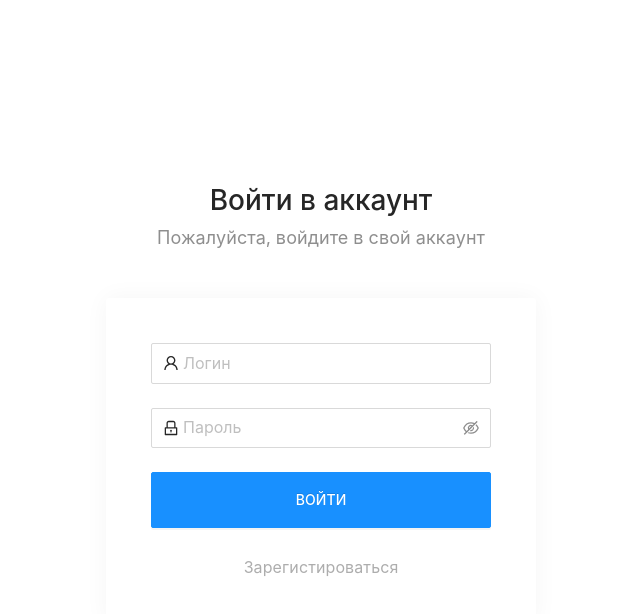
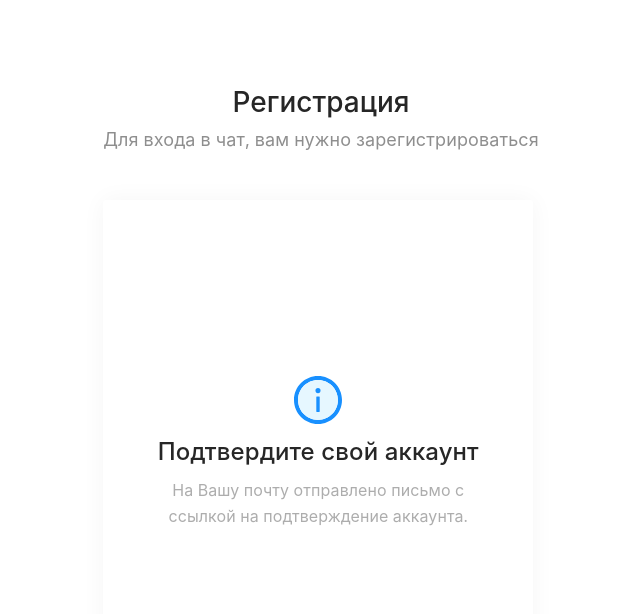
Before and after one commit to spbtne/rsclone, a React (Create React App) app in the folder chat/: page /registration in a window 1280 px wide. Shown: the top 614 px of the page, without its empty margins (319-959 px from the left). Built offline with nearby package versions, Linux system fonts and the light colour scheme.

Commit message:
add: markup regisrtration layout

```diff
--- a/chat/package.json
+++ b/chat/package.json
@@ -11,6 +11,7 @@
     "node-sass": "^4.14.1",
     "react": "^17.0.1",
     "react-dom": "^17.0.1",
+    "react-router-dom": "^5.2.0",
     "react-scripts": "4.0.1",
     "web-vitals": "^0.2.4"
   },
--- a/chat/src/App.js
+++ b/chat/src/App.js
@@ -1,11 +1,14 @@
 import React from "react";
+import { BrowserRouter as Router } from "react-router-dom";
 
 import { Auth } from "./pages/Home/indexHome";
 
 function App() {
   return (
     <div className="wrapper">
-      <Auth />
+      <Router>
+        <Auth />
+      </Router>
     </div>
   );
 }
--- /dev/null
+++ b/chat/src/modules/LoginForm/components/LoginForm.jsx
@@ -0,0 +1,67 @@
+import React from "react";
+import { Link } from "react-router-dom";
+
+import { Form, Input } from "antd";
+import {
+  UserOutlined,
+  EyeTwoTone,
+  EyeInvisibleOutlined,
+  LockOutlined,
+} from "@ant-design/icons";
+
+import { Button, Block } from "../../../components/indexComponents";
+
+function LoginForm() {
+  return (
+    <div>
+      <div className="auth__top">
+        <h2>Войти в аккаунт</h2>
+        <p>Пожалуйста, войдите в свой аккаунт</p>
+      </div>
+      <Block>
+        <Form>
+          <Form.Item
+            name="userlogin"
+            rules={[
+              {
+                required: true,
+                message: "Введите Ваш логин",
+              },
+            ]}
+          >
+            <Input size="large" placeholder="Логин" prefix={<UserOutlined />} />
+          </Form.Item>
+
+          <Form.Item
+            name="password"
+            rules={[
+              {
+                required: true,
+                message: "Введите Ваш пароль",
+              },
+            ]}
+          >
+            <Input.Password
+              size="large"
+              placeholder="Пароль"
+              prefix={<LockOutlined />}
+              iconRender={(visible) =>
+                visible ? <EyeTwoTone /> : <EyeInvisibleOutlined />
+              }
+            />
+          </Form.Item>
+          <Form.Item>
+            <Button type="primary" size="large">
+              Войти
+            </Button>
+          </Form.Item>
+          <Link to="/registration" className="auth__registration-link">
+            Зарегистироваться
+          </Link>
+        </Form>
+      </Block>
+    </div>
+  );
+}
+
+export default LoginForm;
--- /dev/null
+++ b/chat/src/modules/LoginForm/containers/LoginForm.js
@@ -0,0 +1,3 @@
+import LoginForm from '../components/LoginForm';
+
+export default LoginForm;
--- /dev/null
+++ b/chat/src/modules/LoginForm/indexLoginForm.js
@@ -0,0 +1,3 @@
+import LoginForm from './containers/LoginForm';
+
+export default LoginForm;
--- /dev/null
+++ b/chat/src/modules/RegistrationForm/components/RegistrationForm.jsx
@@ -0,0 +1,118 @@
+import React from "react";
+import { Link } from "react-router-dom";
+
+import { Form, Input } from "antd";
+import {
+  UserOutlined,
+  EyeTwoTone,
+  EyeInvisibleOutlined,
+  LockOutlined,
+  MailOutlined,
+  InfoCircleTwoTone,
+} from "@ant-design/icons";
+
+import { Button, Block } from "../../../components/indexComponents";
+
+function RegistrationForm() {
+  const success = false;
+  return (
+    <div>
+      <div className="auth__top">
+        <h2>Регистрация</h2>
+        <p>Для входа в чат, вам нужно зарегистрироваться</p>
+      </div>
+      <Block>
+        {success ? (
+          <Form>
+            <Form.Item
+              name="email"
+              rules={[
+                {
+                  required: true,
+                  message: "Введите Ваш e-mail",
+                },
+              ]}
+            >
+              <Input
+                size="large"
+                placeholder="E-mail"
+                prefix={<MailOutlined />}
+              />
+            </Form.Item>
+            <Form.Item
+              name="userlogin"
+              rules={[
+                {
+                  required: true,
+                  message: "Введите Ваше имя",
+                },
+              ]}
+            >
+              <Input
+                size="large"
+                placeholder="Ваше имя"
+                prefix={<UserOutlined />}
+              />
+            </Form.Item>
+
+            <Form.Item
+              name="password"
+              rules={[
+                {
+                  required: true,
+                  message: "Введите Ваш пароль",
+                },
+              ]}
+            >
+              <Input.Password
+                size="large"
+                placeholder="Пароль"
+                prefix={<LockOutlined />}
+                iconRender={(visible) =>
+                  visible ? <EyeTwoTone /> : <EyeInvisibleOutlined />
+                }
+              />
+            </Form.Item>
+            <Form.Item
+              name="password-repeat"
+              rules={[
+                {
+                  required: true,
+                  message: "Повторите Ваш пароль",
+                },
+              ]}
+            >
+              <Input.Password
+                size="large"
+                placeholder="Повторите пароль"
+                prefix={<LockOutlined />}
+                iconRender={(visible) =>
+                  visible ? <EyeTwoTone /> : <EyeInvisibleOutlined />
+                }
+              />
+            </Form.Item>
+            <Form.Item>
+              <Button type="primary" size="large">
+                Зарегистироваться
+              </Button>
+            </Form.Item>
+            <Link to="/" className="auth__login-link">
+              Войти в аккаунт
+            </Link>
+          </Form>
+        ) : (
+          <div className="auth__success--block">
+            <InfoCircleTwoTone />
+            <h2>Подтвердите свой аккаунт</h2>
+            <p>
+              На Вашу почту отправлено письмо с ссылкой на подтверждение
+              аккаунта.
+            </p>
+          </div>
+        )}
+      </Block>
+    </div>
+  );
+}
+
+export default RegistrationForm;
--- /dev/null
+++ b/chat/src/modules/RegistrationForm/containers/RegistrationForm.js
@@ -0,0 +1,3 @@
+import RegistrationForm from '../components/RegistrationForm';
+
+export default RegistrationForm;
--- /dev/null
+++ b/chat/src/modules/RegistrationForm/indexRegistrationForm.js
@@ -0,0 +1,3 @@
+import RegistrationForm from './containers/RegistrationForm';
+
+export default RegistrationForm;
--- /dev/null
+++ b/chat/src/modules/indexModules.js
@@ -0,0 +1,2 @@
+export { default as LoginForm } from "./LoginForm";
+export { default as RegistrationForm } from "./RegistrationForm";
--- a/chat/src/pages/Auth/Auth.scss
+++ b/chat/src/pages/Auth/Auth.scss
@@ -19,7 +19,9 @@
     }
   }
 
-  &__registration-link {
+  &__registration-link,
+  &__login-link,
+  &__success--block {
     font-size: 16px;
     line-height: 19px;
     letter-spacing: 0.1px;
@@ -29,8 +31,34 @@
 
     margin-top: 30px;
   }
+  &__success--block {
+    margin-top: 0;
+    svg {
+      width: 48px;
+      height: 48px;
+      margin-bottom: 15px;
+    }
+  }
+  &__success--block {
+    height: 400px;
+
+    display: flex;
+    flex-direction: column;
+    justify-content: center;
+    align-items: center;
+    text-align: center;
+
+    line-height: 26px;
+  }
   .block {
     width: 430px;
+    min-height: 520px;
+    display: flex;
+    justify-content: center;
+    align-items: center;
+    form {
+      width: 100%;
+    }
   }
 
   .button {
@@ -40,4 +68,11 @@
     letter-spacing: 0.1px;
     width: 100%;
   }
+  #username,
+  #password,
+  #password-repeat,
+  #userlogin,
+  #email {
+    margin-left: 5px;
+  }
 }
--- a/chat/src/pages/Auth/indexAuth.js
+++ /dev/null
@@ -1,74 +0,0 @@
-import React from "react";
-
-import { Form, Input } from "antd";
-import {
-  UserOutlined,
-  EyeTwoTone,
-  EyeInvisibleOutlined,
-  LockOutlined,
-} from "@ant-design/icons";
-
-import { Button, Block } from "../../components/indexComponents";
-
-import "./Auth.scss";
-
-function Auth() {
-  return (
-    <section className="auth">
-      <div className="auth__content">
-        <div className="auth__top">
-          <h2>Войти в аккаунт</h2>
-          <p>Пожалуйста, войдите в свой аккаунт</p>
-        </div>
-        <Block>
-          <Form>
-            <Form.Item
-              name="username"
-              rules={[
-                {
-                  required: true,
-                  message: "Введите Ваш логин",
-                },
-              ]}
-            >
-              <Input
-                size="large"
-                placeholder="Логин"
-                prefix={<UserOutlined />}
-              />
-            </Form.Item>
-
-            <Form.Item
-              name="password"
-              rules={[
-                {
-                  required: true,
-                  message: "Введите Ваш пароль",
-                },
-              ]}
-            >
-              <Input.Password
-                size="large"
-                placeholder="Пароль"
-                prefix={<LockOutlined />}
-                iconRender={(visible) =>
-                  visible ? <EyeTwoTone /> : <EyeInvisibleOutlined />
-                }
-              />
-            </Form.Item>
-            <Form.Item>
-              <Button type="primary" size="large">
-                Войти
-              </Button>
-            </Form.Item>
-            <a href="#" className="auth__registration-link">
-              Зарегистироваться
-            </a>
-          </Form>
-        </Block>
-      </div>
-    </section>
-  );
-}
-
-export default Auth;
--- /dev/null
+++ b/chat/src/pages/Auth/indexAuth.jsx
@@ -0,0 +1,20 @@
+import React from "react";
+import { Route } from "react-router-dom";
+
+import LoginForm from "../../modules/LoginForm/indexLoginForm";
+import RegistrationForm from "../../modules/RegistrationForm/indexRegistrationForm";
+
+import "./Auth.scss";
+
+function Auth() {
+  return (
+    <section className="auth">
+      <div className="auth__content">
+        <Route exact path={["/", "/login"]} component={LoginForm} />
+        <Route exact path="/registration" component={RegistrationForm} />
+      </div>
+    </section>
+  );
+}
+
+export default Auth;
```
Also changed, not shown: 2 other files (tests, documents, lock files or other folders).
